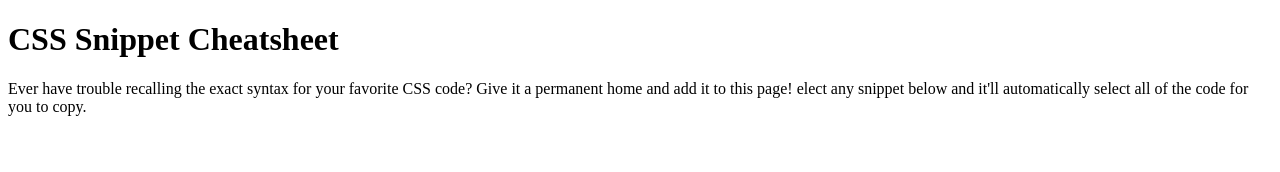
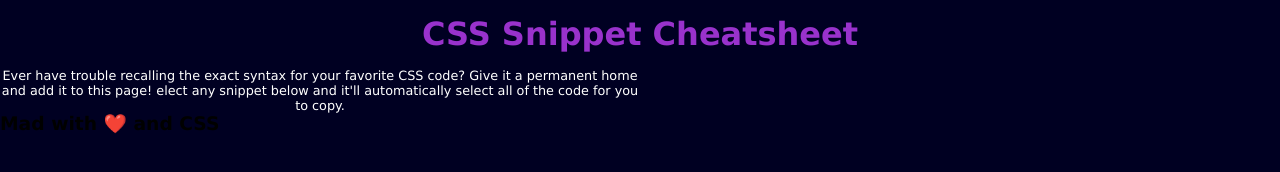
Before and after one commit to JennyRussell/css-snippits, a plain HTML site: page index.html in a window 1280 px wide. Drawn offline with Linux system fonts and the light colour scheme.

Commit message:
update to css and html layout

```diff
--- a/index.html
+++ b/index.html
@@ -5,14 +5,20 @@
     <meta charset="UTF-8">
     <meta http-equiv="X-UA-Compatible" content="IE=edge">
     <meta name="viewport" content="width=device-width, initial-scale=1.0">
-    <link rel="stylesheet" href="styles.css">
+    <link rel="stylesheet" href="style.css">
     <title>CSS Code Snippits</title>
 </head>
 
 <body>
-    <h1>CSS Snippet Cheatsheet</h1>
-    <p>Ever have trouble recalling the exact syntax for your favorite CSS code? Give it a permanent home and add it to
-        this page! elect any snippet below and it'll automatically select all of the code for you to copy.</p>
+    <header>
+        <h1>CSS Snippet Cheatsheet</h1>
+        <p class="sub-title">Ever have trouble recalling the exact syntax for your favorite CSS code? Give it a
+            permanent home and add it to
+            this page! elect any snippet below and it'll automatically select all of the code for you to copy.</p>
+    </header>
+    <footer>
+        <h3>Mad with ❤️ and CSS</h3>
+    </footer>
 </body>
 
 </html>
--- a/style.css
+++ b/style.css
@@ -1,4 +1,26 @@
-*{
-    margin: 0;
-    padding: 0%;
+* {
+  margin: 0;
+  padding: 0%;
 }
+
+body {
+  background: rgb(0, 0, 34);
+  width: 100%;
+  font-family: "Lucida Sans", "Lucida Sans Regular", "Lucida Grande",
+    "Lucida Sans Unicode", Geneva, Verdana, sans-serif;
+}
+
+header h1 {
+  text-align: center;
+  font-size: 200%;
+  color: darkorchid;
+  padding: 15px;
+}
+
+.sub-title {
+  text-align: center;
+  font-size: 80%;
+  color: white;
+  width: 50%;
+
+}
```
